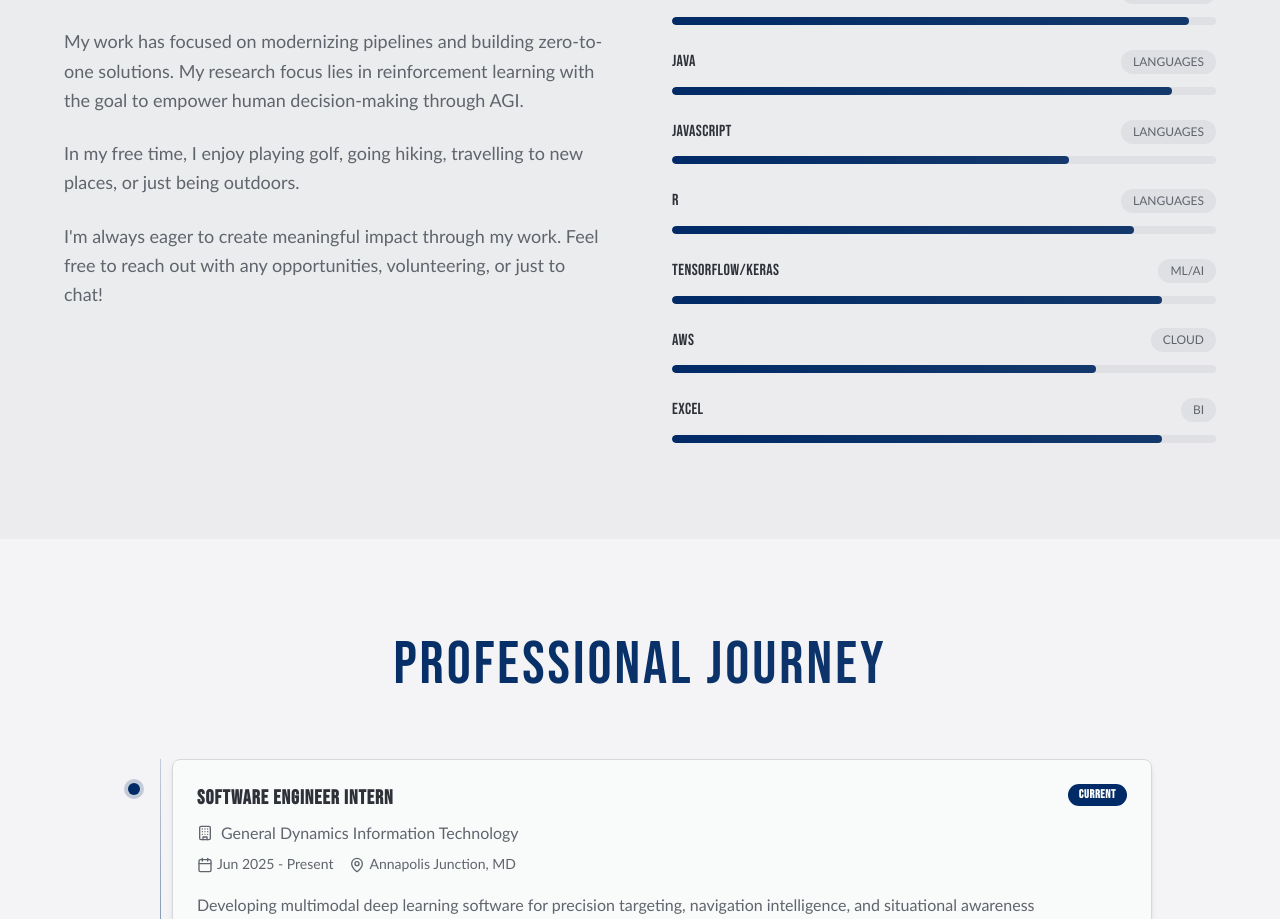
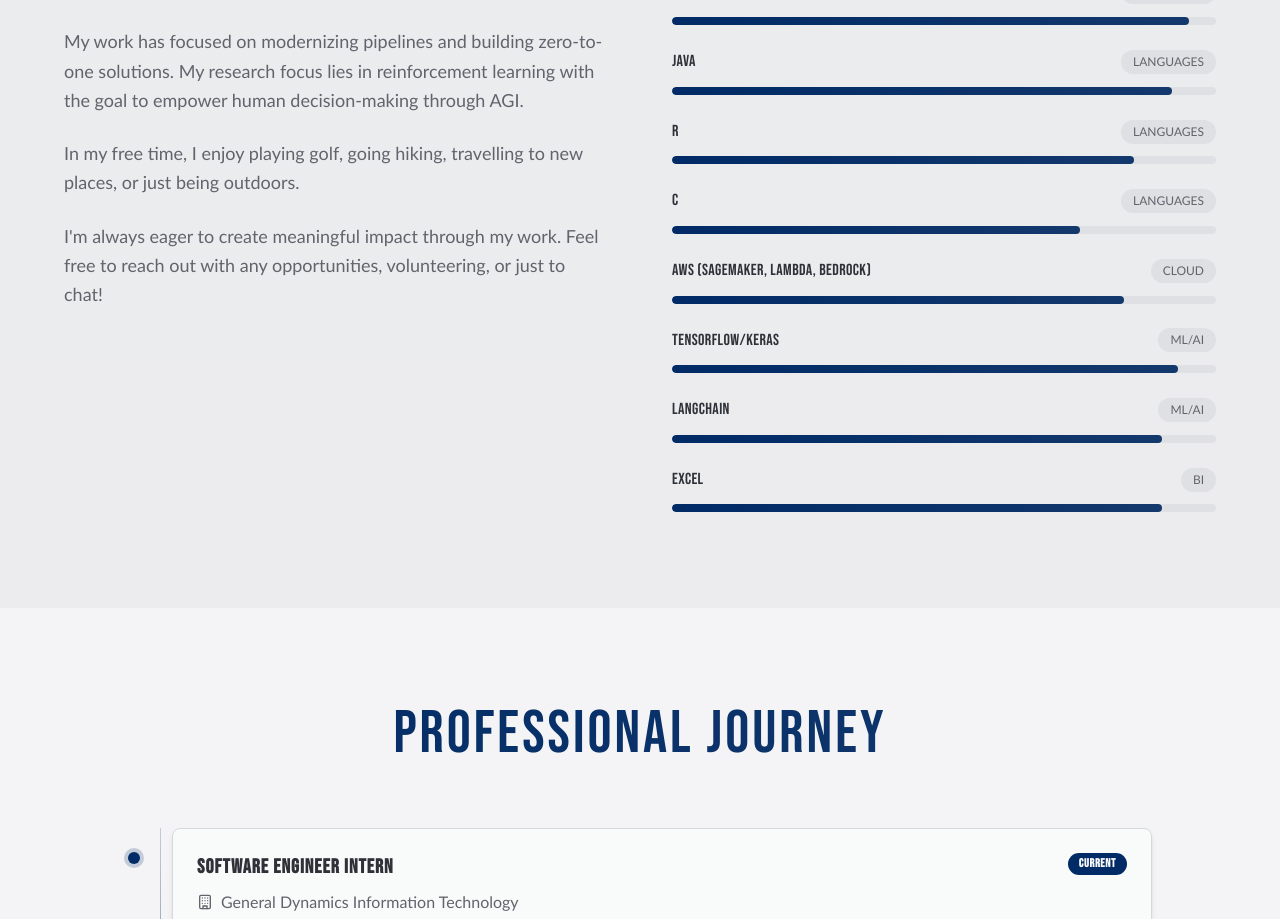
Before and after one commit to nishadw/website, a Next.js app: page / in a window 1280 px wide. Shown: the part 1168-2087 px from the top of the page. Built offline with nearby package versions, Linux system fonts and the light colour scheme.

Commit message:
updated about a little

```diff
--- a/components/about.tsx
+++ b/components/about.tsx
@@ -5,10 +5,14 @@ import { useEffect, useRef, useState } from "react"
 const skills = [
   { name: "PYTHON", level: 95, category: "LANGUAGES" },
   { name: "JAVA", level: 92, category: "LANGUAGES" },
-  { name: "JAVASCRIPT", level: 73, category: "LANGUAGES" },
   { name: "R", level: 85, category: "LANGUAGES" },
-  { name: "TENSORFLOW/KERAS", level: 90, category: "ML/AI" },
-  { name: "AWS", level: 78, category: "CLOUD" },
+  { name: "C", level: 75, category: "LANGUAGES" },
+
+  { name: "AWS (SageMaker, Lambda, Bedrock)", level: 83, category: "CLOUD" },
+
+  { name: "TENSORFLOW/KERAS", level: 93, category: "ML/AI" },
+  { name: "LANGCHAIN", level: 90, category: "ML/AI" },
+
   { name: "EXCEL", level: 90, category: "BI" },
 ]
 
```
